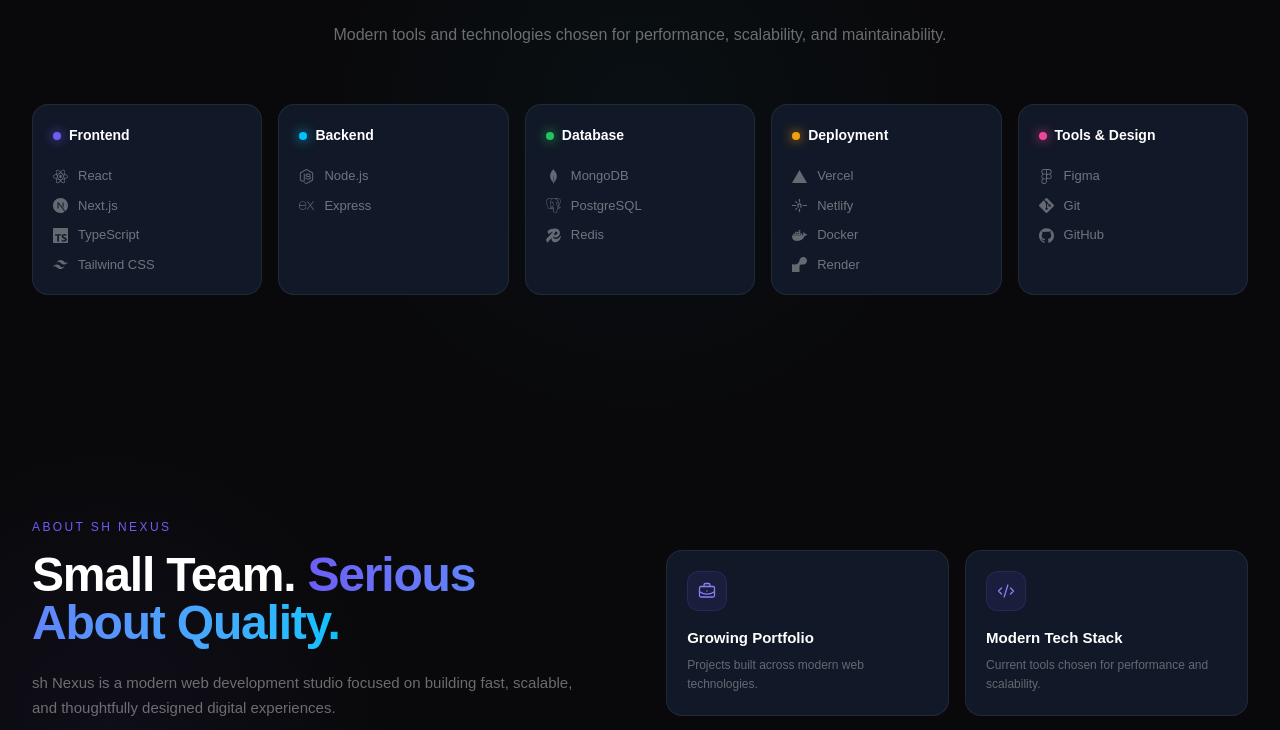
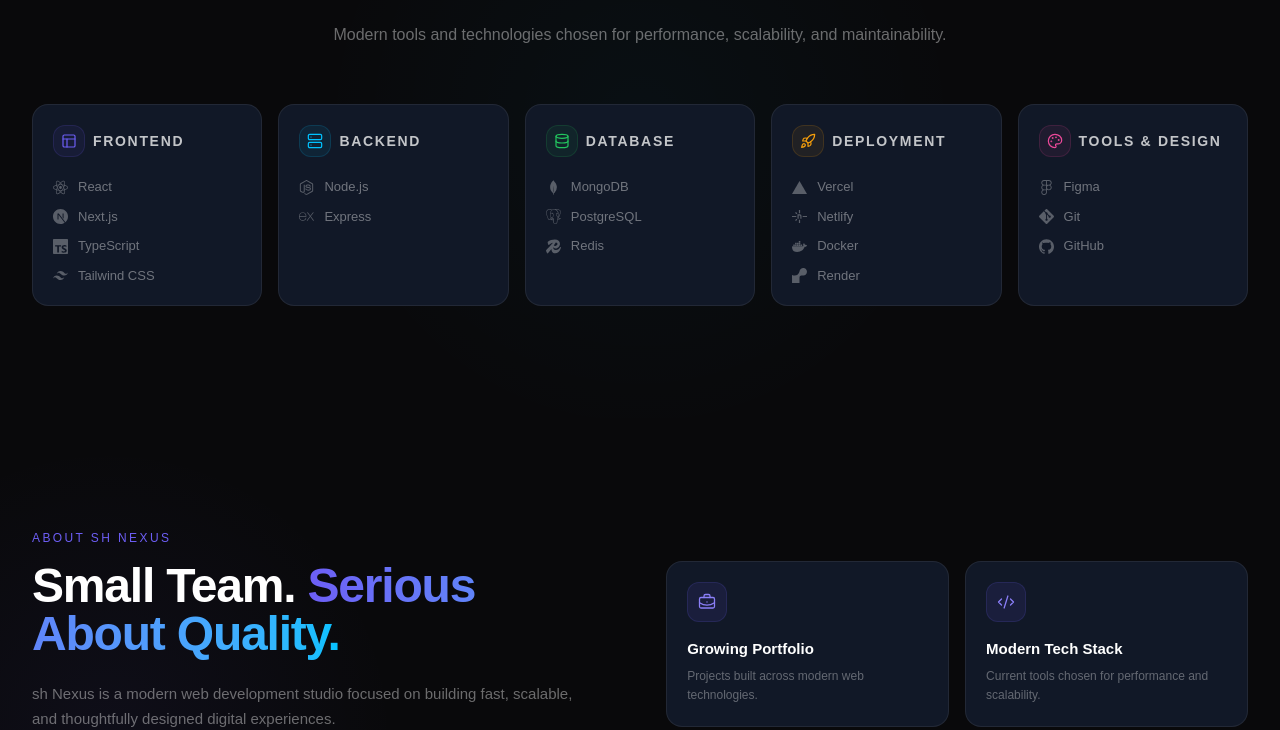
Before and after one commit to CoreTech7704/shnexus, a Next.js app: page / in a window 1280 px wide. Shown: the part 4290-5020 px from the top of the page. Built offline with nearby package versions, Linux system fonts and the light colour scheme.

Commit message:
feat: update contact email and enhance tech stack categories with new icons

```diff
--- a/src/components/layout/footer.tsx
+++ b/src/components/layout/footer.tsx
@@ -15,7 +15,7 @@
   },
   {
     label: "Email",
-    href: "mailto:hello@shnexus.dev",
+    href: "mailto:sarvampatel456@gmail.com",
     icon: FiMail,
   },
 ] as const;
@@ -26,8 +26,8 @@
     href: "#contact",
   },
   {
-    label: "hello@shnexus.dev",
-    href: "mailto:hello@shnexus.dev",
+    label: "sarvampatel456@gmail.com",
+    href: "mailto:sarvampatel456@gmail.com",
   },
   {
     label: "GitHub",
--- a/src/components/sections/cta.tsx
+++ b/src/components/sections/cta.tsx
@@ -46,9 +46,12 @@
                 <ArrowRight size={15} />
               </a>
 
-              <a href="mailto:hello@shnexus.dev" className="btn-secondary">
+              <a
+                href="mailto:sarvampatel456@gmail.com"
+                className="btn-secondary"
+              >
                 <Mail size={15} />
-                hello@shnexus.dev
+                sarvampatel456@gmail.com
               </a>
             </div>
 
--- a/src/components/tech/tech-stack-card.tsx
+++ b/src/components/tech/tech-stack-card.tsx
@@ -5,6 +5,8 @@
 }
 
 export function TechStackCard({ category }: TechStackCardProps) {
+  const CategoryIcon = category.icon;
+
   return (
     <article
       className="group relative overflow-hidden rounded-2xl border border-white/[0.07] bg-[#111827] p-5 transition-all duration-300 hover:-translate-y-1"
@@ -24,20 +26,30 @@
       />
 
       <div className="relative">
+        {/* Category heading */}
         <div className="mb-5 flex items-center gap-2">
-          <span
-            className="size-2 rounded-full"
+          <div
+            className="flex size-8 shrink-0 items-center justify-center rounded-xl border transition-all duration-300 group-hover:shadow-[0_0_18px_var(--accent)]"
             style={{
-              backgroundColor: category.accent,
-              boxShadow: `0 0 12px ${category.accent}`,
+              backgroundColor: `${category.accent}12`,
+              borderColor: `${category.accent}25`,
             }}
-          />
+          >
+            <CategoryIcon
+              size={16}
+              strokeWidth={1.8}
+              style={{
+                color: category.accent,
+              }}
+            />
+          </div>
 
-          <h3 className="font-heading text-[14px] font-semibold text-white">
+          <h3 className="font-heading text-[14px] font-semibold uppercase tracking-[0.12em] text-white/75">
             {category.title}
           </h3>
         </div>
 
+        {/* Technologies list */}
         <ul className="space-y-2.5">
           {category.technologies.map((technology) => {
             const Icon = technology.icon;
@@ -45,9 +57,12 @@
             return (
               <li
                 key={technology.name}
-                className="flex items-center gap-2.5 text-[13px] text-white/40 transition-colors duration-200 group-hover:text-white/55"
+                className="group/technology flex items-center gap-2.5 text-[13px] text-white/40 transition-colors duration-200 hover:text-white/70"
               >
-                <Icon size={15} className="shrink-0 text-white/35" />
+                <Icon
+                  size={15}
+                  className="shrink-0 text-white/30 transition-colors duration-200 group-hover/technology:text-white/55"
+                />
 
                 <span>{technology.name}</span>
               </li>
--- a/src/types/technology.ts
+++ b/src/types/technology.ts
@@ -2,11 +2,13 @@
 
 export interface Technology {
   name: string;
+  color?: string;
   icon: IconType;
 }
 
 export interface TechCategory {
   title: string;
+  icon: IconType;
   technologies: Technology[];
   accent: string;
 }
```
Also changed, not shown: src/data/technologies.ts (+13 -0 lines).
